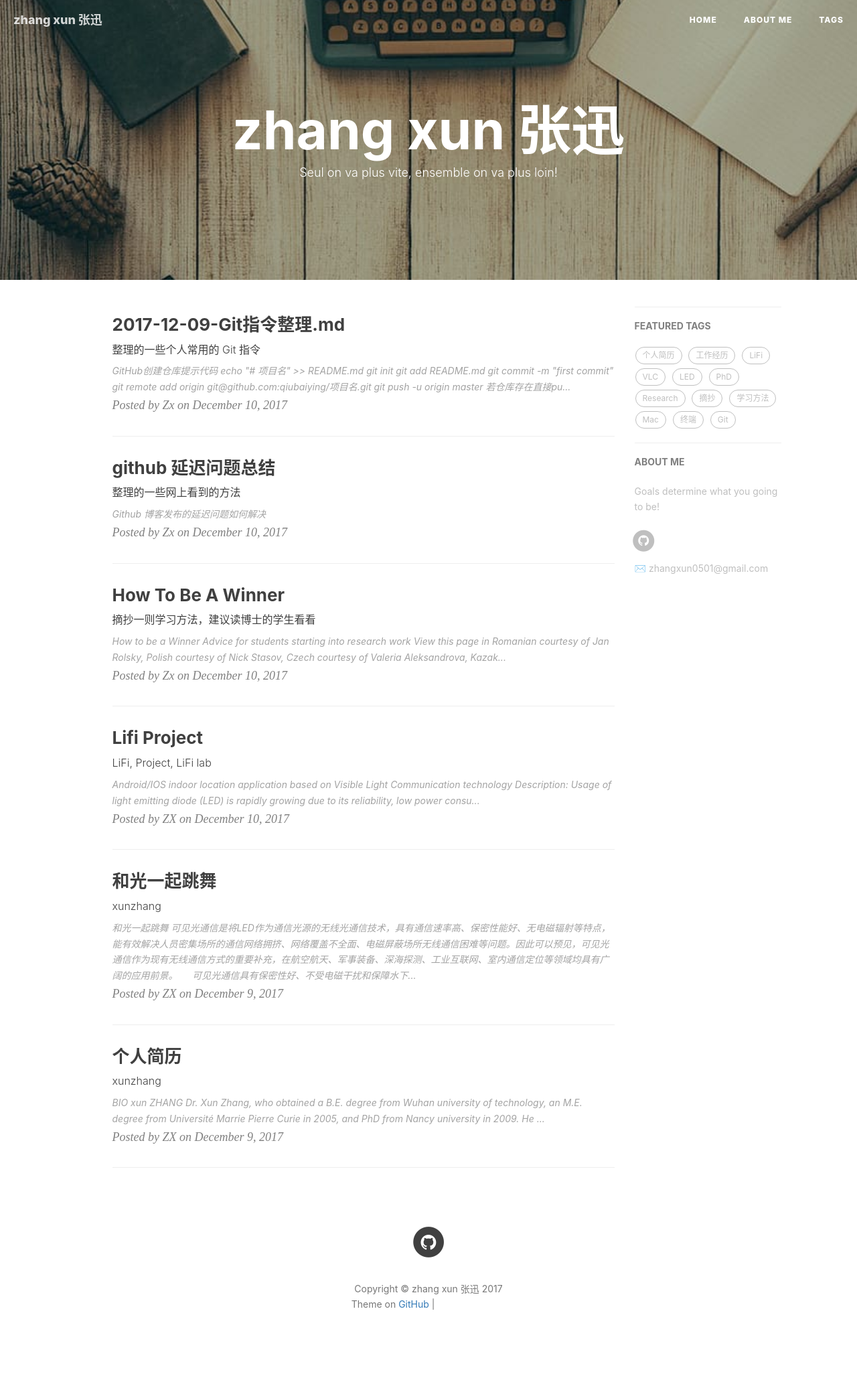
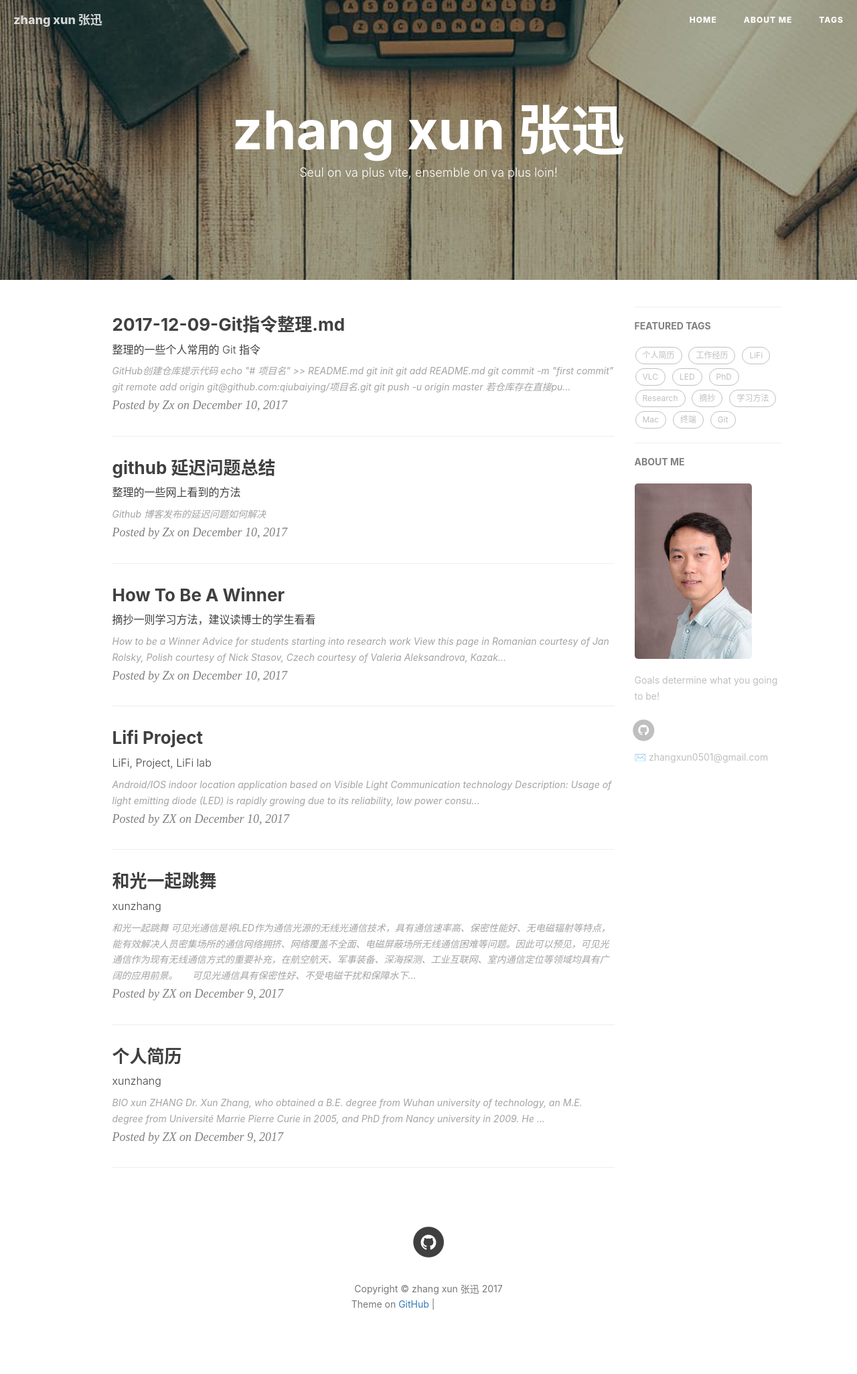
Before and after one commit to zhangxun0501/zhangxun0501.github.io, a Jekyll site: the page built from index.html, in a window 1280 px wide. Shown: the whole page at 67% size. Built offline with Jekyll 4.4.1, drawn with Linux system fonts in a browser that asks for light colours; nearby versions of some CDN libraries; the list of posts is cut into pages by our own code; comment, search, counter and statistics services are not loaded; grey boxes are pictures that could not be loaded.

Commit message:
Update _config.yml

```diff
--- a/_config.yml
+++ b/_config.yml
@@ -12,7 +12,7 @@
 # Sidebar settings
 sidebar: true                           # whether or not using Sidebar.
 sidebar-about-description: "Goals determine what you going to be!"
-#sidebar-avatar: /img/about-BY-gentle.jpg      # use absolute URL, seeing it's used in both `/` and `/about/`
+sidebar-avatar: /img/ID2.jpg      # use absolute URL, seeing it's used in both `/` and `/about/`
 
 
 
```
